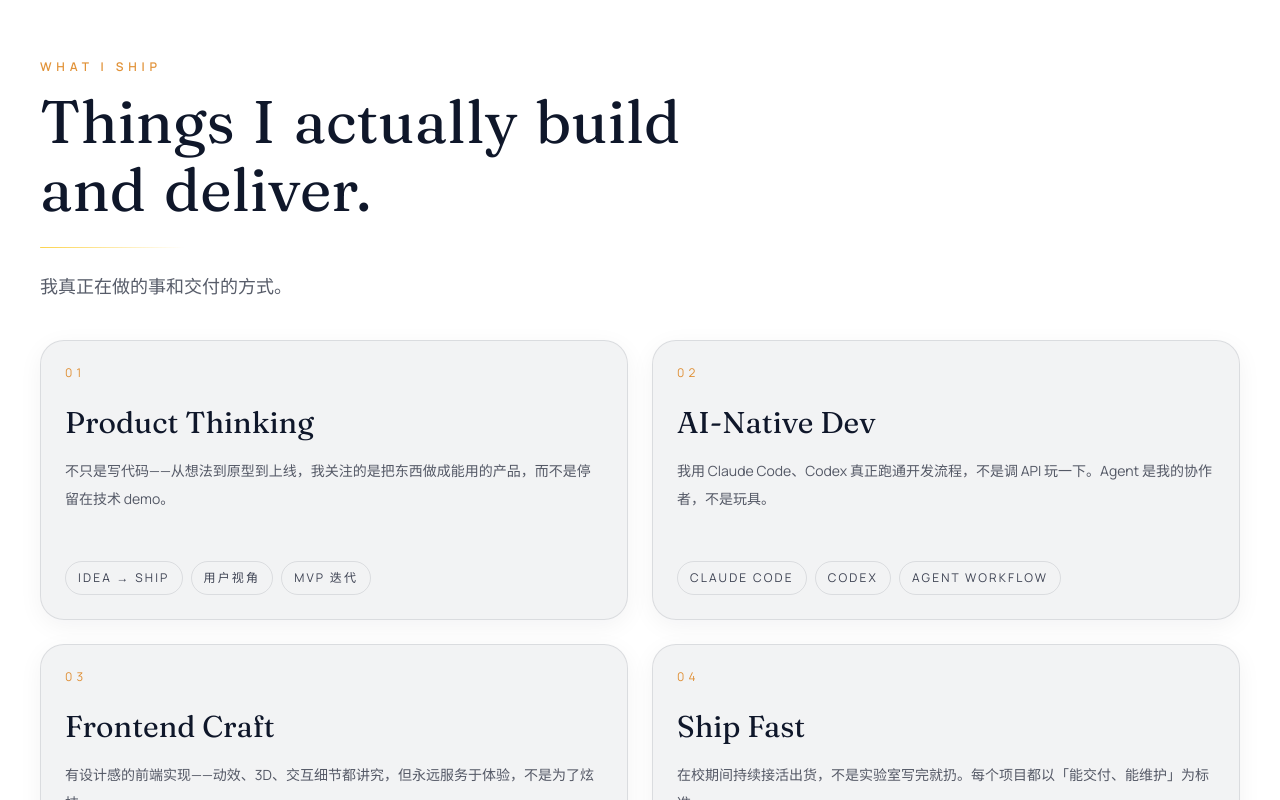
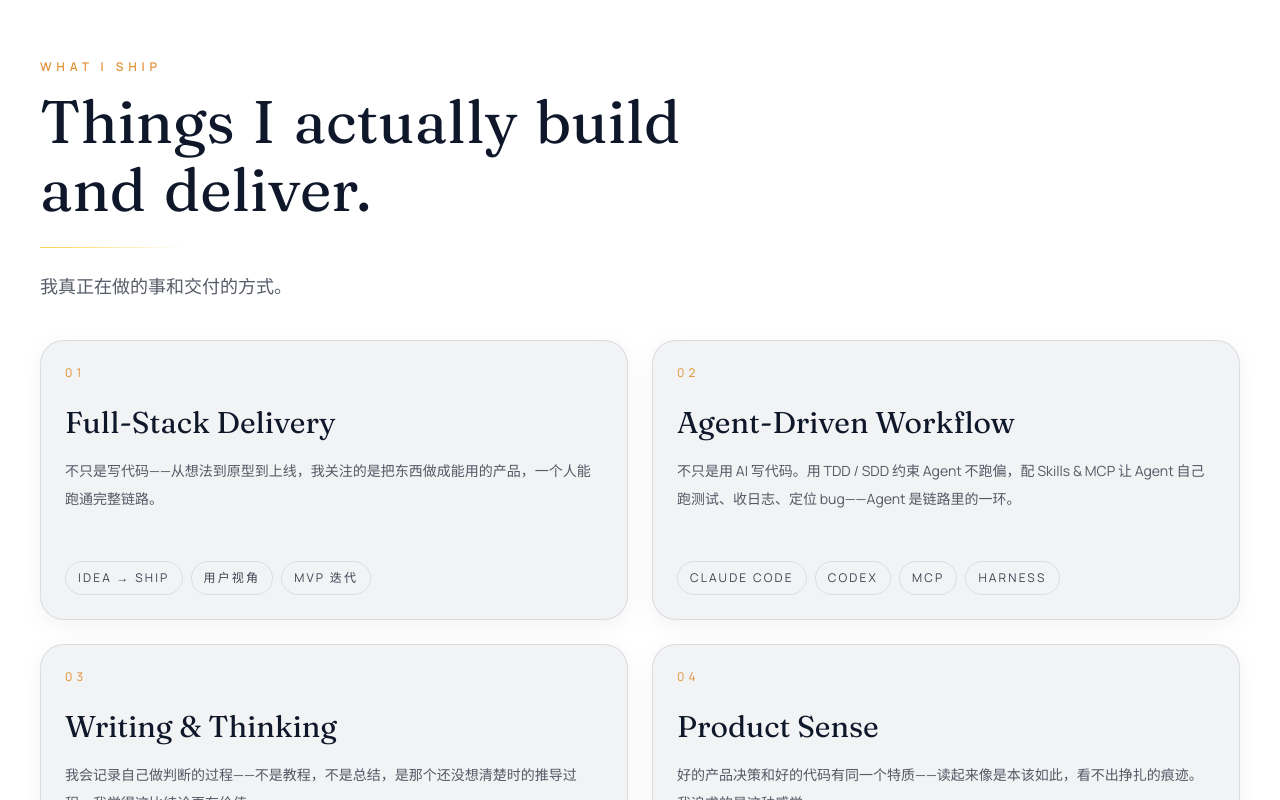
Before and after one commit to lifuyue/lifuyue.github.io, a React (Vite) app: page / in a window 1280 px wide. Shown: the part 2000-2800 px from the top of the page. Built offline with nearby package versions, Linux system fonts and the light colour scheme.

Commit message:
skills区域完成

```diff
--- a/src/data/skills.ts
+++ b/src/data/skills.ts
@@ -1,22 +1,26 @@
 export const skills = [
   {
-    title: 'Product Thinking',
-    description: '不只是写代码——从想法到原型到上线，我关注的是把东西做成能用的产品，而不是停留在技术 demo。',
+    title: 'Full-Stack Delivery',
+    description:
+      '不只是写代码——从想法到原型到上线，我关注的是把东西做成能用的产品，一个人能跑通完整链路。',
     items: ['Idea → Ship', '用户视角', 'MVP 迭代'],
   },
   {
-    title: 'AI-Native Dev',
-    description: '我用 Claude Code、Codex 真正跑通开发流程，不是调 API 玩一下。Agent 是我的协作者，不是玩具。',
-    items: ['Claude Code', 'Codex', 'Agent Workflow'],
+    title: 'Agent-Driven Workflow',
+    description:
+      '不只是用 AI 写代码。用 TDD / SDD 约束 Agent 不跑偏，配 Skills & MCP 让 Agent 自己跑测试、收日志、定位 bug——Agent 是链路里的一环。',
+    items: ['Claude Code', 'Codex', 'MCP', 'Harness'],
   },
   {
-    title: 'Frontend Craft',
-    description: '有设计感的前端实现——动效、3D、交互细节都讲究，但永远服务于体验，不是为了炫技。',
-    items: ['React / TypeScript', 'Motion & 3D', 'Design-Aware'],
+    title: 'Writing & Thinking',
+    description:
+      '我会记录自己做判断的过程——不是教程，不是总结，是那个还没想清楚时的推导过程。我觉得这比结论更有价值。',
+    items: ['Blog', 'Journal', 'Process Over Outcome'],
   },
   {
-    title: 'Ship Fast',
-    description: '在校期间持续接活出货，不是实验室写完就扔。每个项目都以「能交付、能维护」为标准。',
-    items: ['持续交付', 'Real Projects', '独立执行'],
+    title: 'Product Sense',
+    description:
+      '好的产品决策和好的代码有同一个特质——读起来像是本该如此，看不出挣扎的痕迹。我追求的是这种感觉。',
+    items: ['Idea → Spec', '用户视角', 'Inevitable', 'Not Just Functional'],
   },
 ];
```
